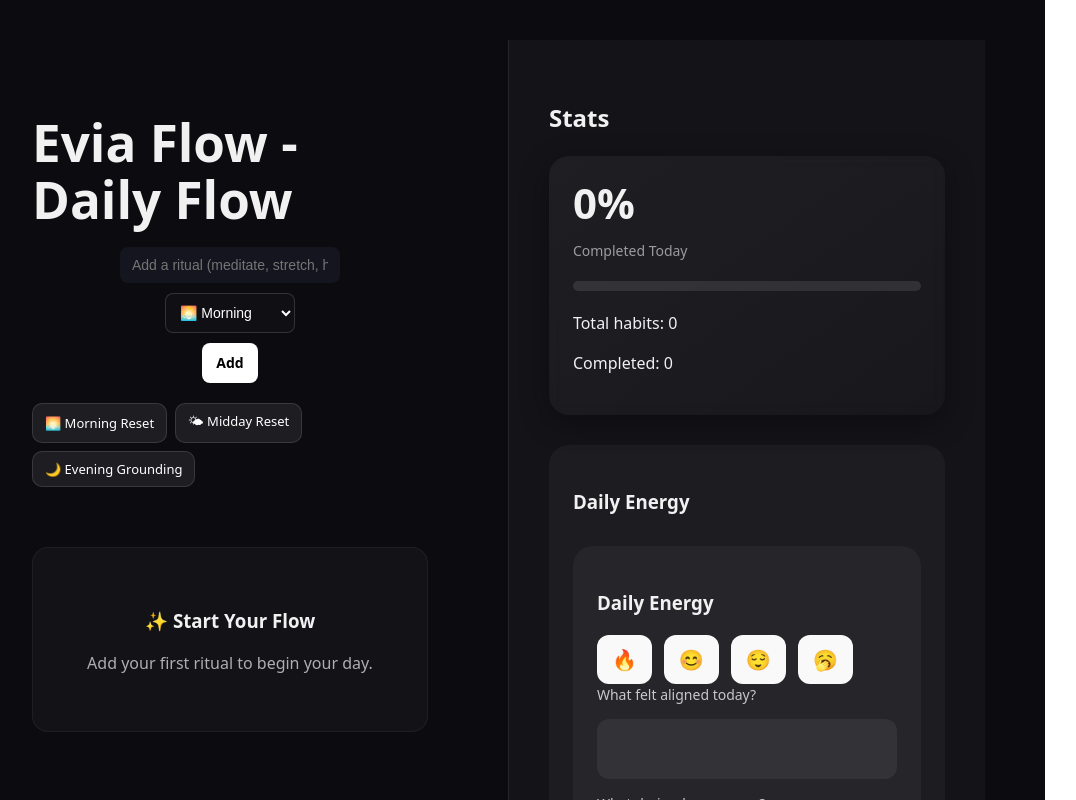
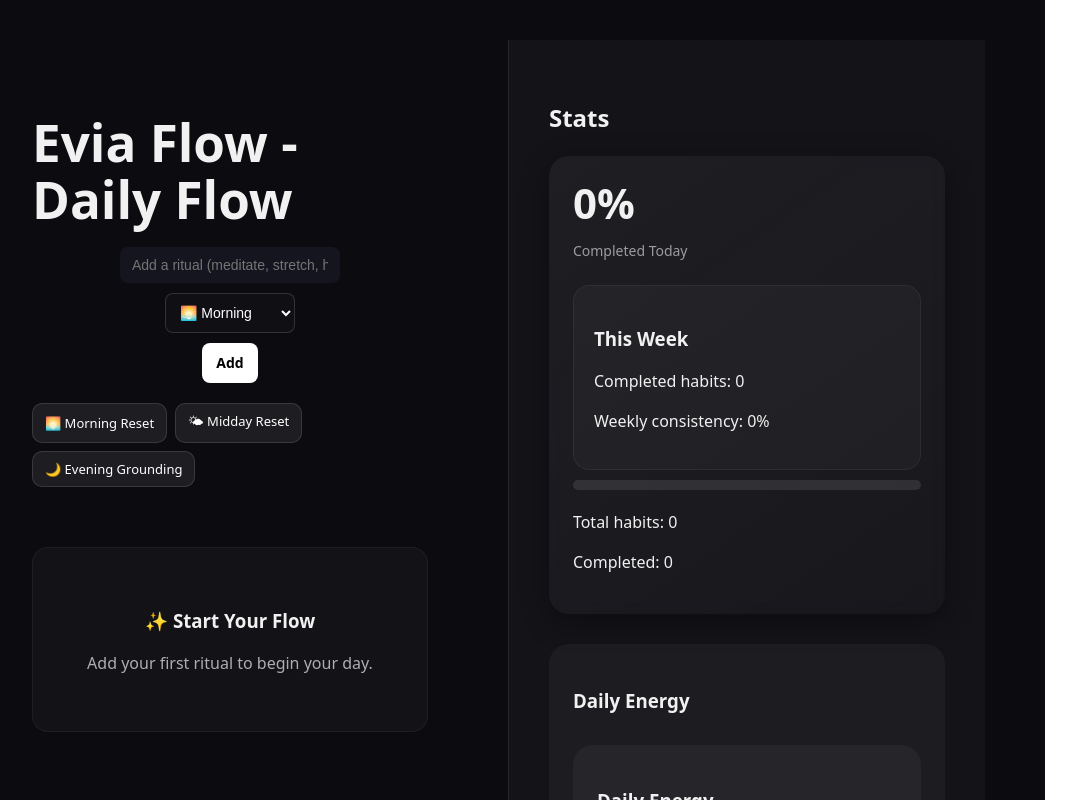
Before and after one commit to MariaDamyanova0/habit-tracker, a React (Vite) app: page / in a window 1280 px wide. Shown: the top 800 px of the page, without its empty margins (68-1144 px from the left). Built offline with nearby package versions, Linux system fonts and the light colour scheme.

Commit message:
Add weekly completion summary to Stats component

```diff
--- a/src/App.css
+++ b/src/App.css
@@ -426,3 +426,16 @@ h1 {
 .empty-state p {
   opacity: 0.7;
 }
+
+.weekly-card {
+  margin-top: 24px;
+  padding: 20px;
+  border-radius: 16px;
+  background: rgba(255, 255, 255, 0.03);
+  border: 1px solid rgba(255, 255, 255, 0.05);
+}
+
+.weekly-card h3 {
+  margin-bottom: 10px;
+  font-weight: 600;
+}
--- a/src/components/Stats.jsx
+++ b/src/components/Stats.jsx
@@ -1,6 +1,23 @@
 function Stats({ habits }) {
   const totalHabits = habits.length;
   const completedHabits = habits.filter((h) => h.done).length;
+
+  // -------- WEEKLY LOGIC --------
+
+const today = new Date();
+const weekAgo = new Date();
+weekAgo.setDate(today.getDate() - 7);
+
+const weeklyCompleted = habits.filter(habit => {
+  if (!habit.lastDone) return false;
+  const doneDate = new Date(habit.lastDone);
+  return doneDate >= weekAgo;
+}).length;
+
+const weeklyRate =
+  totalHabits === 0
+    ? 0
+    : Math.round((weeklyCompleted / totalHabits) * 100);
 
   const completionRate =
     totalHabits === 0
@@ -14,6 +31,12 @@ function Stats({ habits }) {
       <div className="stats-card">
         <h1 className="completion">{completionRate}%</h1>
         <p className="subtitle">Completed Today</p>
+
+        <div className="weekly-card">
+          <h3>This Week</h3>
+          <p>Completed habits: {weeklyCompleted}</p>
+          <p>Weekly consistency: {weeklyRate}%</p>
+        </div>
 
         <div className="progress-bar">
           <div
```
